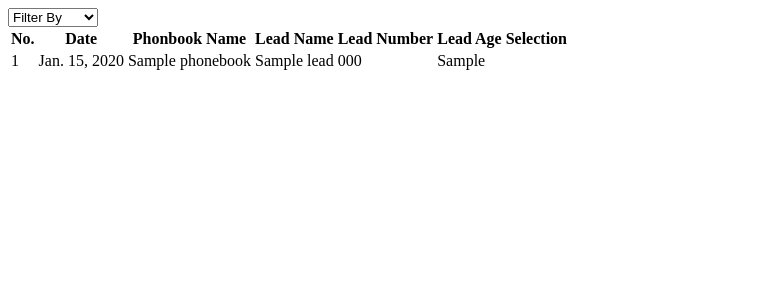
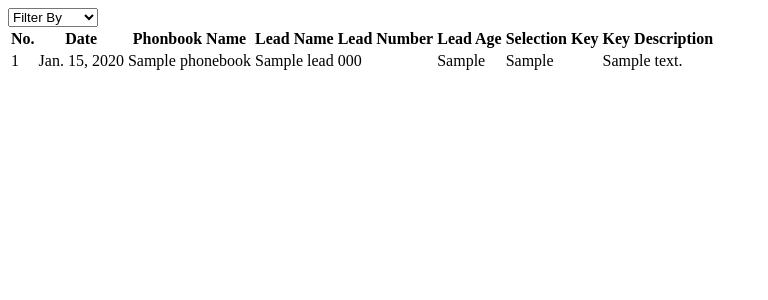
Before and after one commit to yangakandeni/DNC, a Django app: template phonebook/templates/phonebook/index.htm in a window 1280 px wide. Shown: the top 300 px of the page, without its empty margins (0-768 px from the left). Run offline with Django 3.2, Linux system fonts and the light colour scheme; the template is opened without the code that fills it: values that come from a table or form of the project are taken from there, others are empty; tables that the repository leaves empty hold one stand-in row (values such as "Sample post").

Commit message:
can retrieve records from db and display in browser

```diff
--- a/phonebook/models.py
+++ b/phonebook/models.py
@@ -33,4 +33,4 @@
     date = models.DateField(auto_now_add=True)
 
     def __str__(self):
-        return f'{self.date} | {self.lead.contact_name} | {self.lead.contact_number} | {self.selection.key}'
+        return f'{self.date} | {self.lead.contact_name} | {self.lead.contact_number} | {self.selection.key} | {self.selection.description}'
--- a/phonebook/templates/phonebook/index.htm
+++ b/phonebook/templates/phonebook/index.htm
@@ -20,17 +20,20 @@
             <th>Lead Name</th>
             <th>Lead Number</th>
             <th>Lead Age</th>
-            <th>Selection</th>
+            <th>Selection Key</th>
+            <th>Key Description</th>
         </thead>
         <tbody>
-            {% for lead in leads %}
+            {% for record in records %}
                 <tr>
                     <td>1</td>
-                    <td>{{ lead.phonebook.date }}</td>
-                    <td>{{ lead.phonebook.name}}</td>
-                    <td>{{ lead.contact_name }}</td>
-                    <td>{{ lead.contact_number}}</td>
-                    <td>{{ lead.age }}</td>
+                    <td>{{ record.date }}</td>
+                    <td>{{ record.lead.phonebook.name}}</td>
+                    <td>{{ record.lead.contact_name }}</td>
+                    <td>{{ record.lead.contact_number}}</td>
+                    <td>{{ record.lead.age }}</td>
+                    <td>{{ record.selection.key }}</td>
+                    <td>{{ record.selection.description }}</td>
                 </tr>
             {% endfor %}
         </tbody>
```
Also changed, not shown: phonebook/views.py (+9 -11 lines).
